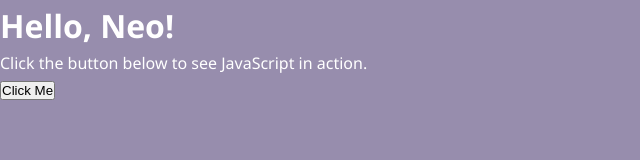
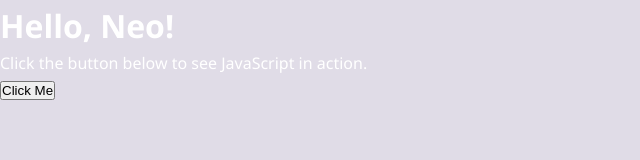
Before and after one commit to angttai/javascript-practice, a plain HTML site: page index.html in a window 1280 px wide. Shown: the whole page, without its empty margins (0-640 px from the left). Drawn offline with Linux system fonts and the light colour scheme.

Commit message:
Add files via upload

```diff
--- a/style.css
+++ b/style.css
@@ -7,7 +7,7 @@
 
 body {
   font-family: 'Segoe UI', Tahoma, sans-serif;
-  background: #978dad;
+  background: #e0dce7;
   color: #ffffff;
   line-height: 1.6;
 }
```
